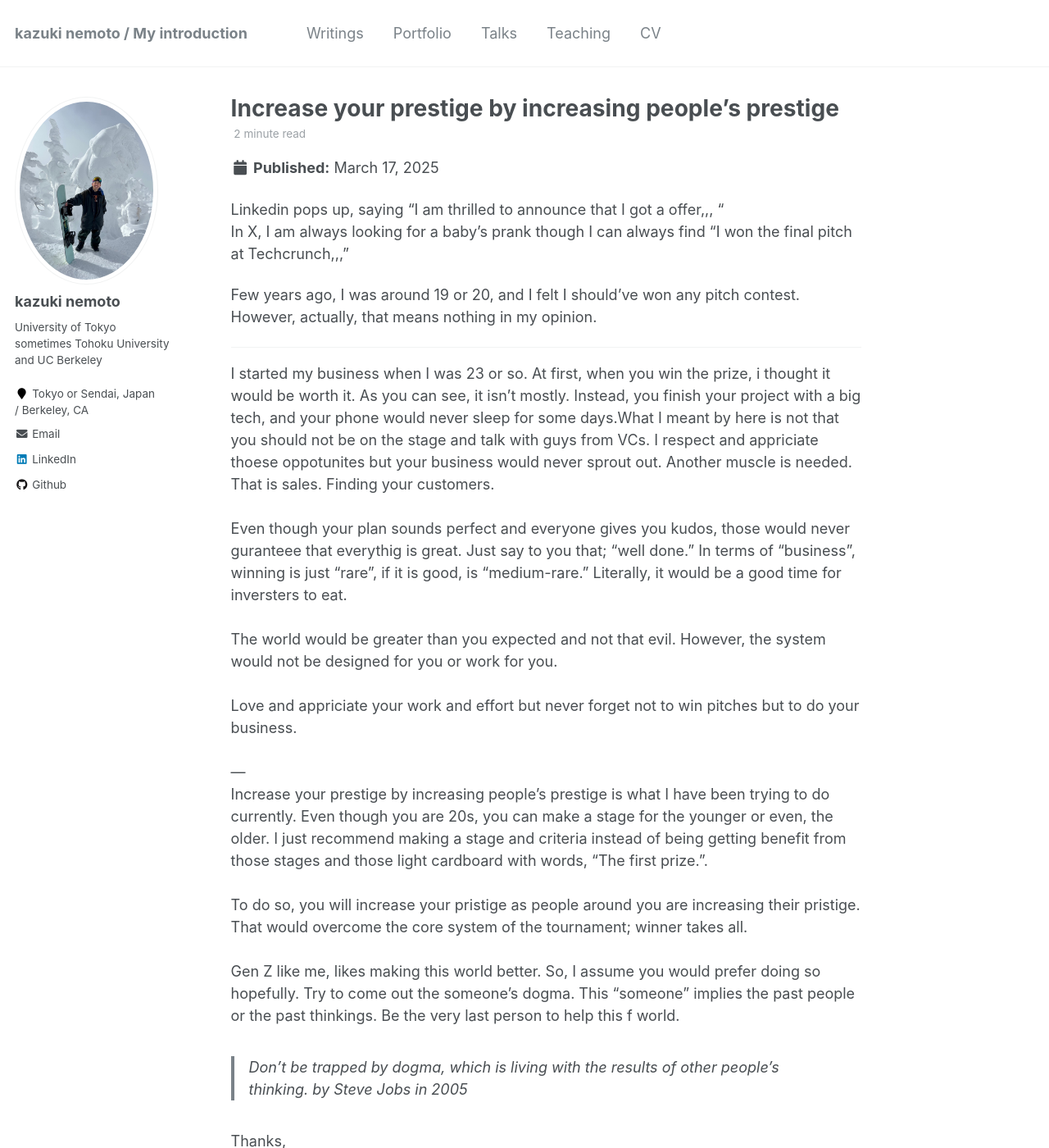
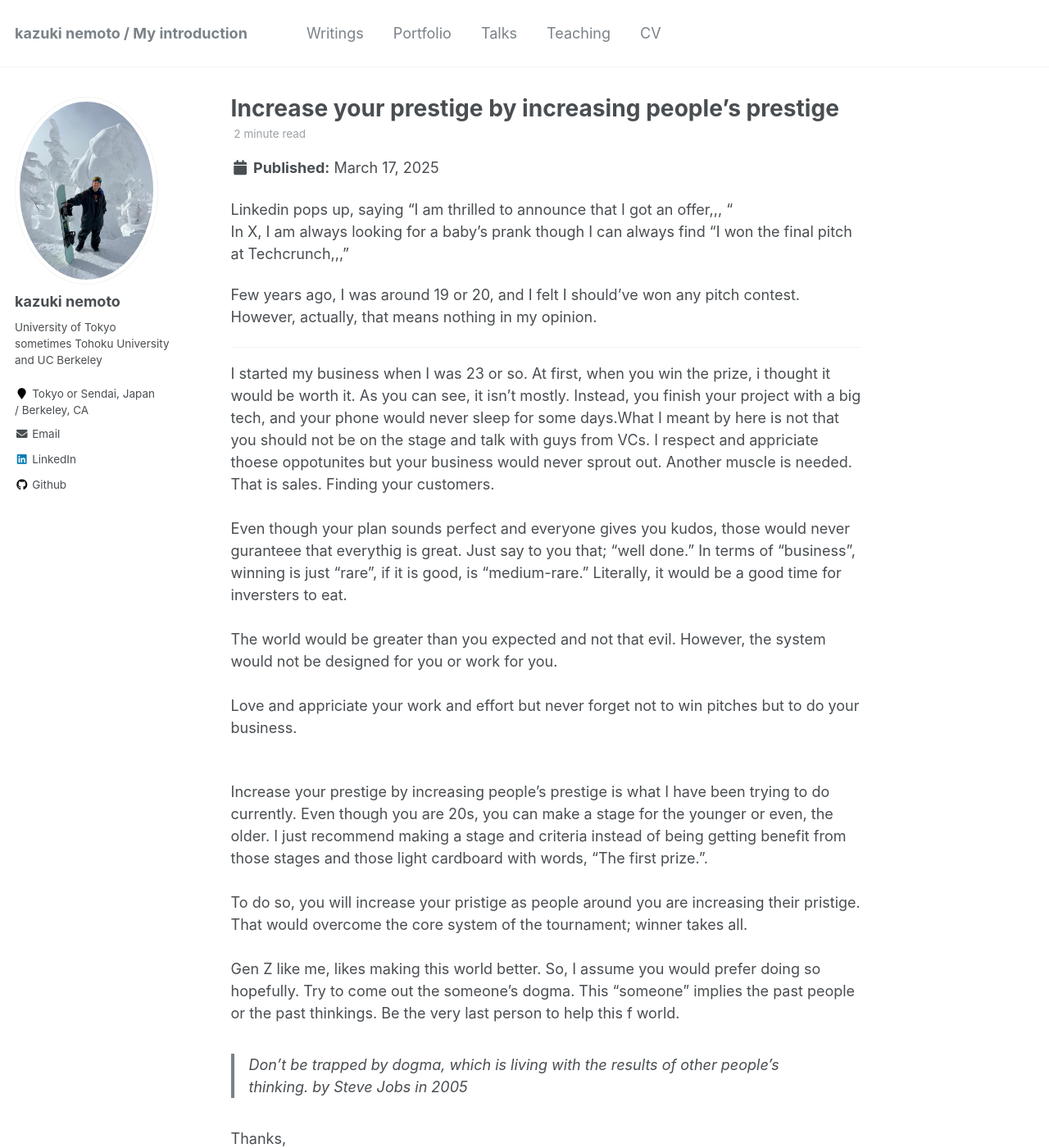
Before and after one commit to kazu-nemoto/kazu-nemoto.github.io, a Jekyll site: the page built from _posts/2025-03-17-beingprestegious.md, in a window 1280 px wide and 1400 px high. Shown: the whole window at 82% size. Built offline with Jekyll 4.4.1, drawn with Linux system fonts in a browser that asks for light colours.

Commit message:
Update 2025-03-17-beingprestegious.md

```diff
--- a/_posts/2025-03-17-beingprestegious.md
+++ b/_posts/2025-03-17-beingprestegious.md
@@ -4,7 +4,7 @@
 categories: [award]
 ---
 
-Linkedin pops up, saying "I am thrilled to announce that I got a offer,,, "<br>
+Linkedin pops up, saying "I am thrilled to announce that I got an offer,,, "<br>
 In X, I am always looking for a baby's prank though I can always find "I won the final pitch at Techcrunch,,,"<br>
 
 Few years ago, I was around 19 or 20, and I felt I should've won any pitch contest. However, actually, that means nothing in my opinion. <br>
@@ -20,8 +20,8 @@
 <br>
 Love and appriciate your work and effort but never forget not to win pitches but to do your business.
 <br>
-<br>
----
+
+
 <br>
 Increase your prestige by increasing people's prestige is what I have been trying to do currently. Even though you are 20s, you can make a stage for the younger or even, the older. I just recommend making a stage and criteria instead of being getting benefit from those stages and those light cardboard with words, "The first prize.".
 <br>
```
